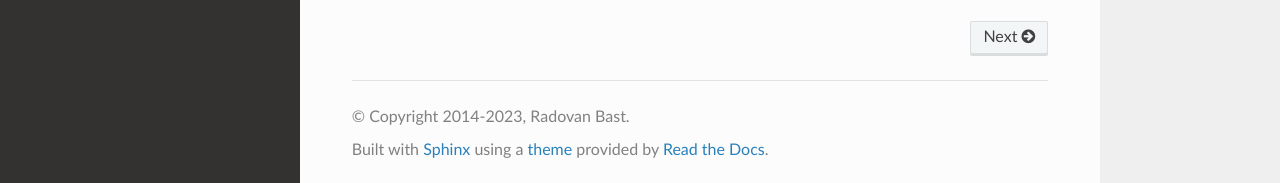
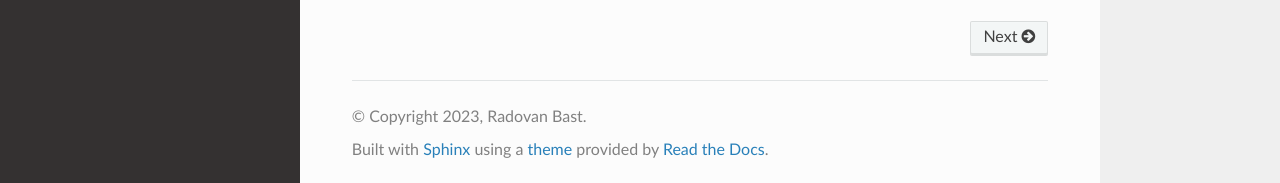
Before and after one commit to bast/runtest, a Sphinx documentation site: the page built from doc/index.rst, in a window 1280 px wide and 1022 px high. Shown: the part 836-1019 px from the top of the window. Built offline with Sphinx 7.4.7 and the Read the Docs theme 2.0.0, drawn with Linux system fonts in a browser that asks for light colours; part of the change alters nothing that is shown.

```diff
--- a/doc/conf.py
+++ b/doc/conf.py
@@ -14,6 +14,7 @@
 
 import sys
 import os
+import datetime
 
 # If extensions (or modules to document with autodoc) are in another directory,
 # add these directories to sys.path here. If the directory is relative to the
@@ -50,7 +51,7 @@ master_doc = "index"
 
 # General information about the project.
 project = u"runtest"
-copyright = u"2014-2023, Radovan Bast"
+copyright = f"{datetime.datetime.now().year}, Radovan Bast"
 author = u"Radovan Bast"
 
 # The version info for the project you're documenting, acts as replacement for
```
